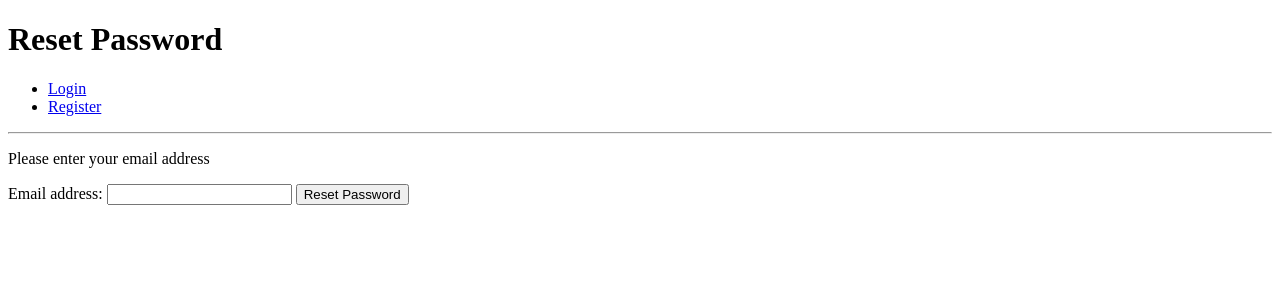
After one commit to HeimirDavid/Django-authentication, a Django app: a page that uses templates/registration/password_reset_form.html in a window 1280 px wide. The commit adds this page. Shown: the top 300 px of the page. Run offline with Django 3.2, Linux system fonts and the light colour scheme.

Commit message:
Password Reset, send email

```diff
--- a/accounts/templates/login.html
+++ b/accounts/templates/login.html
@@ -10,4 +10,6 @@
     {{ login_form }}
     <button type="submit">Login</button>
 </form>
+
+<p><a href="{% url 'password_reset' %}">Reset Password</a></p>
 {% endblock %}
--- /dev/null
+++ b/accounts/url_reset.py
@@ -0,0 +1,13 @@
+from django.conf.urls import url
+from django.core.urlresolvers import reverse_lazy
+from django.contrib.auth.views import password_reset, password_reset_done, password_reset_confirm, password_reset_complete
+
+urlpatterns = [
+    url(r'^$', password_reset,
+        {'post_reset_redirect': reverse_lazy('password_reset_done')}
+        , name="password_reset"),
+    url(r'^done/$', password_reset_done, name='password_reset_done'),
+    url(r'^(?P<uidb64>[0-9A-Za-z]+)-(?P<token>.+)/$', password_reset_confirm,
+        {'post_reset_confirm': reverse_lazy('password_reset_complete')}, name="password_reset_confirm"),
+    url(r'^complete/$', password_reset_complete, name="password_reset_complete"),
+]
--- /dev/null
+++ b/accounts/urls.py
@@ -0,0 +1,11 @@
+from django.conf.urls import url, include
+from accounts.views import logout, login, registration, user_profile
+from accounts import url_reset
+
+urlpatterns = [
+    url(r'^logout/$', logout, name="logout"),
+    url(r'^login/$', login, name="login"),
+    url(r'^register/$', registration, name="registration"),
+    url(r'^profile/$', user_profile, name="profile"),
+    url(r'^password-reset/', include(url_reset))
+]
--- a/django_auth/urls.py
+++ b/django_auth/urls.py
@@ -13,15 +13,13 @@ Including another URLconf
     1. Import the include() function: from django.conf.urls import url, include
     2. Add a URL to urlpatterns:  url(r'^blog/', include('blog.urls'))
 """
-from django.conf.urls import url
+from django.conf.urls import url, include
 from django.contrib import admin
-from accounts.views import index, logout, login, registration, user_profile
+from accounts.views import index
+from accounts import urls as accounts_urls
 
 urlpatterns = [
     url(r'^admin/', admin.site.urls),
     url(r'^$', index, name="index"),
-    url(r'^accounts/logout/$', logout, name="logout"),
-    url(r'^accounts/login/$', login, name="login"),
-    url(r'^accounts/register/$', registration, name="registration"),
-    url(r'^accounts/profile/$', user_profile, name="profile")
+    url(r'^accounts/', include(accounts_urls)),
 ]
--- /dev/null
+++ b/templates/registration/password_reset_form.html
@@ -0,0 +1,20 @@
+{% extends 'base.html' %}
+
+{% block page_title %}Password Reset{% endblock %}
+
+{% block page_heading %}Reset Password{% endblock %}
+
+{% block content %}
+<form method="POST">
+    <p>Please enter your email address</p>
+    {% csrf_token %}
+    {{ form.email.errors }}
+
+    <p>
+        <label for="id_email">Email address:</label>
+        {{ form.email }}
+        <button>Reset Password</button>
+    </p>
+
+</form>
+{% endblock %}
```
Also changed, not shown: django_auth/settings.py (+7 -0 lines), db.sqlite3.
